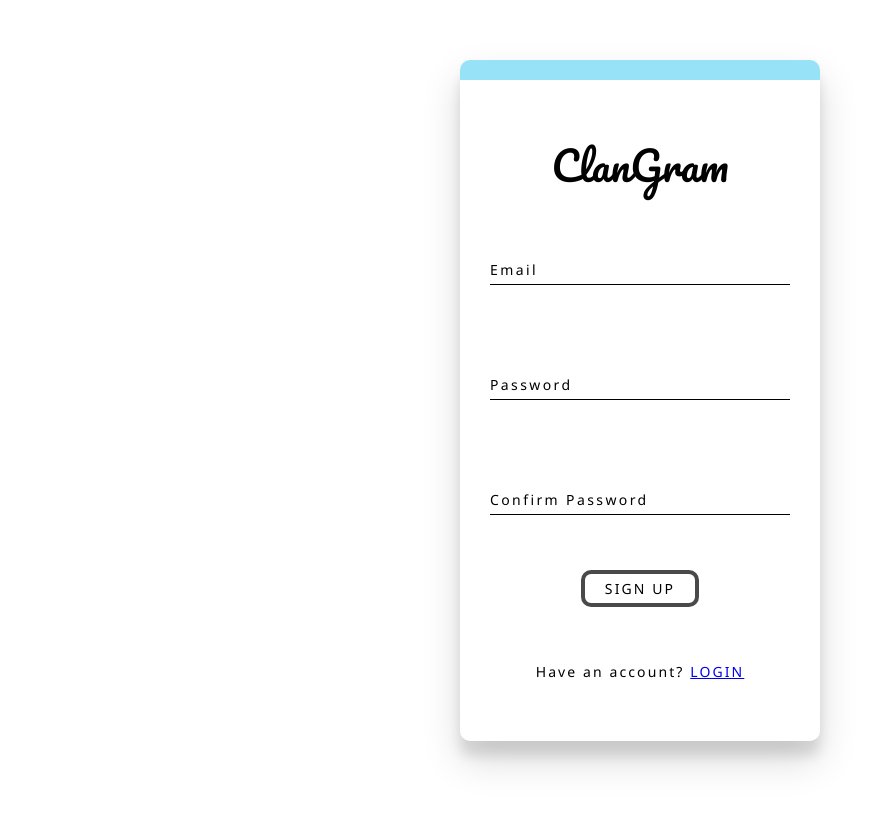
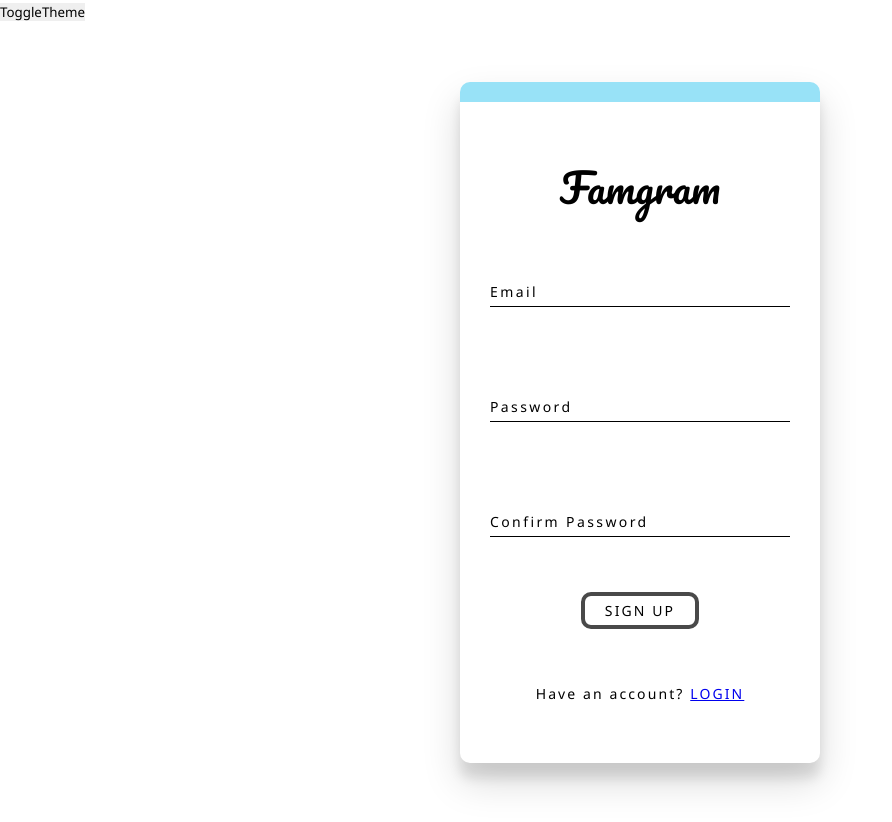
Before and after one commit to raps2019/clan-gram, a React (Create React App) app: page /signup in a window 1280 px wide. Shown: the whole page, without its empty margins (0-892 px from the left). Before the commit the page ends 800 px from the top, so only its background shows below. Built offline with nearby package versions, Linux system fonts and the light colour scheme.

Commit message:
Added Toggle Theme Button for Testing

```diff
--- a/package.json
+++ b/package.json
@@ -1,5 +1,5 @@
 {
-  "name": "clan-gram",
+  "name": "fam-gram",
   "version": "0.1.0",
   "private": true,
   "dependencies": {
--- a/src/App.js
+++ b/src/App.js
@@ -1,4 +1,4 @@
-import React from 'react';
+import React, { useContext } from 'react';
 import { BrowserRouter as Router, Switch, Route } from 'react-router-dom';
 import Theme from './Theme';
 import { ThemeStore } from './contexts/ThemeStore';
@@ -7,8 +7,10 @@ import GlobalStyle from './GlobalStyle';
 import Login from './components/authentication/Login';
 import Signup from './components/authentication/Signup';
 import ForgotPassword from './components/authentication/ForgotPassword';
+import ToggleThemeButton from './components/ToggleThemeButton';
 
 const App = () => {
+
   return (
     <>
       <ThemeStore>
@@ -16,6 +18,7 @@ const App = () => {
           <GlobalStyle />
           <Styled.WindowContainer
           >
+          <ToggleThemeButton></ToggleThemeButton>
             <Router>
               <Switch>
                 <Route path="/signup" component={Signup}></Route>
--- a/src/GlobalStyle.js
+++ b/src/GlobalStyle.js
@@ -13,7 +13,7 @@ const GlobalStyle = createGlobalStyle`
 export const WindowContainer = styled.div`
   height : 100vh;
   width : 100vw;
-  background-color: ${props => props.theme.background};
+  background-color: ${props => props.theme.window.backgroundColor};
 `
 
 export const GlobalButton = styled.button`
--- a/src/Theme.js
+++ b/src/Theme.js
@@ -3,14 +3,20 @@ import { ThemeProvider } from 'styled-components'
 import { ThemeContext } from './contexts/ThemeStore'
 
 const themes = {
+
+  light: {
+    window: { backgroundColor: "white"},
+  },
+
   dark: {
-    background: "#272823",
-    text: "#fff"
+    window: { backgroundColor: "#272823"},
+
+    // button: {
+    //   backgroundColor: 'black',
+    //   color: 'white',
+    //  }
+
   },
-  light: {
-    background: "#fff",
-    text: "000"
-  }
 }
 
 const Theme = ({children}) => {
--- /dev/null
+++ b/src/components/ToggleThemeButton.js
@@ -0,0 +1,16 @@
+import React, { useContext } from 'react'
+import { ThemeContext } from '../contexts/ThemeStore'
+
+
+const ToggleThemeButton = () => {
+
+  const { toggleTheme } = useContext(ThemeContext)
+
+  return (
+    <div>
+      <button onClick={toggleTheme}>ToggleTheme</button>
+    </div>
+  )
+}
+
+export default ToggleThemeButton
--- a/src/components/authentication/Authentication.styles.js
+++ b/src/components/authentication/Authentication.styles.js
@@ -49,6 +49,7 @@ padding: 10px 0;
 font-size: 14px;
 width: 100%;
 outline: none;
+background-color: inherit;
 
 &:focus + label,
 &:not(:placeholder-shown) + label
--- a/src/components/authentication/ForgotPassword.js
+++ b/src/components/authentication/ForgotPassword.js
@@ -1,21 +1,25 @@
 import React from 'react';
 import * as Styled from './Authentication.styles';
-import { Link } from 'react-router-dom'
-
+import { Link } from 'react-router-dom';
 
 const ForgotPassword = () => {
   return (
     <Styled.PageContainer>
-      <Styled.Form
-      form={"forgotPassword"}>
-        <Styled.Heading>ClanGram</Styled.Heading>
+      <Styled.Form form={'forgotPassword'}>
+        <Styled.Heading>Famgram</Styled.Heading>
         <Styled.FieldContainer>
           <Styled.Input type="email" placeholder=" " required></Styled.Input>
           <Styled.Label>Email</Styled.Label>
         </Styled.FieldContainer>
-        <Styled.Button type="submit" form={"forgotPassword"}>RESET</Styled.Button>
-        <Styled.Text>Don't have an account? <Link to="/signup">SIGNUP</Link></Styled.Text>
-        <Styled.SmallText>Back to <Link to="/login">LOGIN</Link></Styled.SmallText>
+        <Styled.Button type="submit" form={'forgotPassword'}>
+          RESET
+        </Styled.Button>
+        <Styled.Text>
+          Don't have an account? <Link to="/signup">SIGNUP</Link>
+        </Styled.Text>
+        <Styled.SmallText>
+          Back to <Link to="/login">LOGIN</Link>
+        </Styled.SmallText>
       </Styled.Form>
     </Styled.PageContainer>
   );
--- a/src/components/authentication/Login.js
+++ b/src/components/authentication/Login.js
@@ -1,14 +1,12 @@
 import React from 'react';
 import * as Styled from './Authentication.styles';
-import { Link } from 'react-router-dom'
-
+import { Link } from 'react-router-dom';
 
 const Login = () => {
   return (
     <Styled.PageContainer>
-      <Styled.Form
-      form={"login"}>
-        <Styled.Heading>ClanGram</Styled.Heading>
+      <Styled.Form form={'login'}>
+        <Styled.Heading>Famgram</Styled.Heading>
         <Styled.FieldContainer>
           <Styled.Input type="email" placeholder=" " required></Styled.Input>
           <Styled.Label>Email</Styled.Label>
@@ -17,9 +15,15 @@ const Login = () => {
           <Styled.Input type="password" placeholder=" " required></Styled.Input>
           <Styled.Label>Password</Styled.Label>
         </Styled.FieldContainer>
-        <Styled.Button type="submit" form={"login"}>LOGIN</Styled.Button>
-        <Styled.Text>Don't have an account? <Link to="/signup">SIGNUP</Link></Styled.Text>
-        <Styled.SmallText>Forgot Password? <Link to="/forgot-password">RESET</Link></Styled.SmallText>
+        <Styled.Button type="submit" form={'login'}>
+          LOGIN
+        </Styled.Button>
+        <Styled.Text>
+          Don't have an account? <Link to="/signup">SIGNUP</Link>
+        </Styled.Text>
+        <Styled.SmallText>
+          Forgot Password? <Link to="/forgot-password">RESET</Link>
+        </Styled.SmallText>
       </Styled.Form>
     </Styled.PageContainer>
   );
--- a/src/components/authentication/Signup.js
+++ b/src/components/authentication/Signup.js
@@ -1,14 +1,12 @@
 import React from 'react';
 import * as Styled from './Authentication.styles';
-import { Link } from 'react-router-dom'
-
+import { Link } from 'react-router-dom';
 
 const Signup = () => {
   return (
     <Styled.PageContainer>
-      <Styled.Form
-      form={"signup"}>
-        <Styled.Heading>ClanGram</Styled.Heading>
+      <Styled.Form form={'signup'}>
+        <Styled.Heading>Famgram</Styled.Heading>
         <Styled.FieldContainer>
           <Styled.Input type="email" placeholder=" " required></Styled.Input>
           <Styled.Label>Email</Styled.Label>
@@ -21,8 +19,12 @@ const Signup = () => {
           <Styled.Input type="password" placeholder=" " required></Styled.Input>
           <Styled.Label>Confirm Password</Styled.Label>
         </Styled.FieldContainer>
-        <Styled.Button type="submit" form={"signup"}>SIGN UP</Styled.Button>
-        <Styled.Text>Have an account? <Link to="/login">LOGIN</Link></Styled.Text>
+        <Styled.Button type="submit" form={'signup'}>
+          SIGN UP
+        </Styled.Button>
+        <Styled.Text>
+          Have an account? <Link to="/login">LOGIN</Link>
+        </Styled.Text>
       </Styled.Form>
     </Styled.PageContainer>
   );
--- a/src/contexts/ThemeStore.js
+++ b/src/contexts/ThemeStore.js
@@ -6,7 +6,7 @@ const ThemeStore = ({ children }) => {
   const [theme, setTheme] = useState('light');
 
   const toggleTheme = () => {
-    setTheme( prevDarkTheme => prevDarkTheme === 'light' ? 'dark' : 'light' );
+    theme === 'light' ? setTheme('dark') : setTheme('light');
   };
 
   return (
```
Also changed, not shown: src/App.styles.js (added), 1 other file (tests, documents, lock files or other folders).
